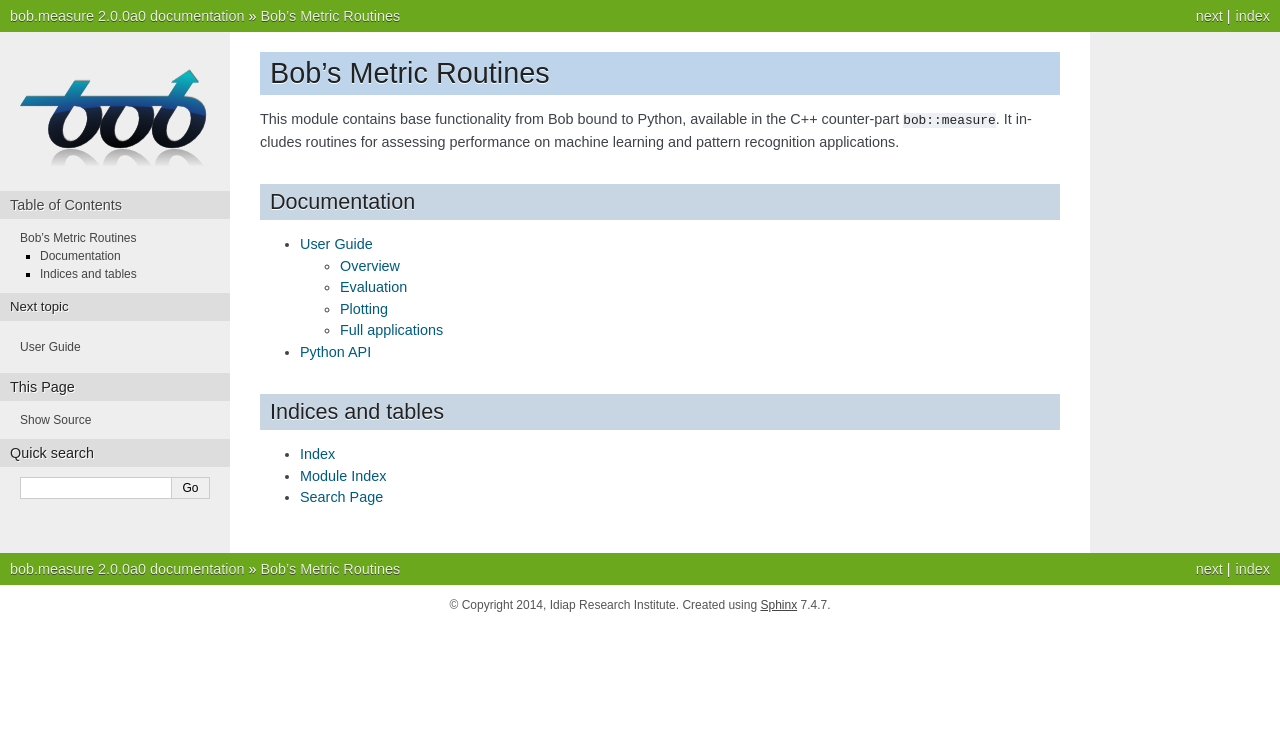
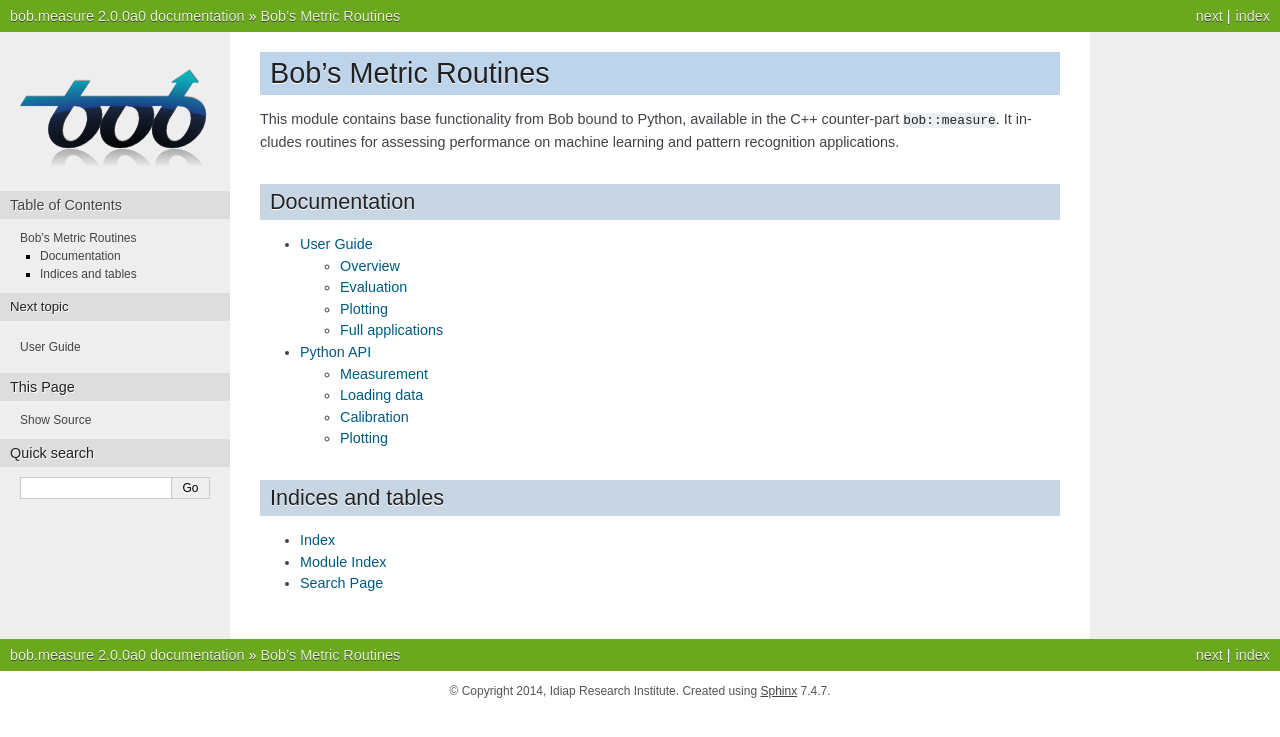
Before and after one commit to bioidiap/bob.measure, a Sphinx documentation site: the page built from doc/index.rst, in a window 1280 px wide. Shown: the top 737 px of the page. Built offline with Sphinx 7.4.7, drawn with Linux system fonts in a browser that asks for light colours; formulas are drawn with MathJax 3.

Commit message:
Included bob.measure... submodules into documentation.

```diff
--- a/doc/guide.rst
+++ b/doc/guide.rst
@@ -178,8 +178,8 @@ town. To plot an ROC curve, in possession of your **negatives** and
   >>> # we assume you have your negatives and positives already split
   >>> npoints = 100
   >>> bob.measure.plot.roc(negatives, positives, npoints, color=(0,0,0), linestyle='-', label='test') # doctest: +SKIP
-  >>> pyplot.xlabel('FRR (%)') # doctest: +SKIP
-  >>> pyplot.ylabel('FAR (%)') # doctest: +SKIP
+  >>> pyplot.xlabel('FAR (%)') # doctest: +SKIP
+  >>> pyplot.ylabel('FRR (%)') # doctest: +SKIP
   >>> pyplot.grid(True)
   >>> pyplot.show() # doctest: +SKIP
 
--- a/doc/py_api.rst
+++ b/doc/py_api.rst
@@ -9,4 +9,22 @@
 This section includes information for using the pure Python API of ``bob::measure``.
 
 
+Measurement
+-----------
+
 .. automodule:: bob.measure
+
+Loading data
+------------
+
+.. automodule:: bob.measure.load
+
+Calibration
+-----------
+
+.. automodule:: bob.measure.calibration
+
+Plotting
+--------
+
+.. automodule:: bob.measure.plot
```
